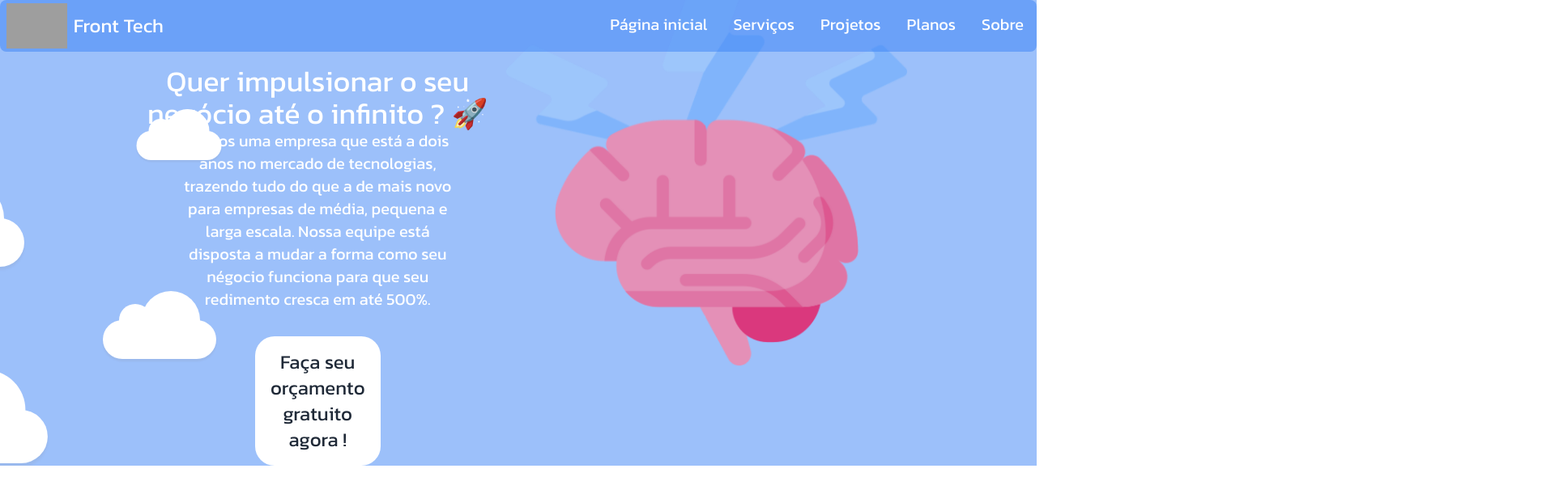
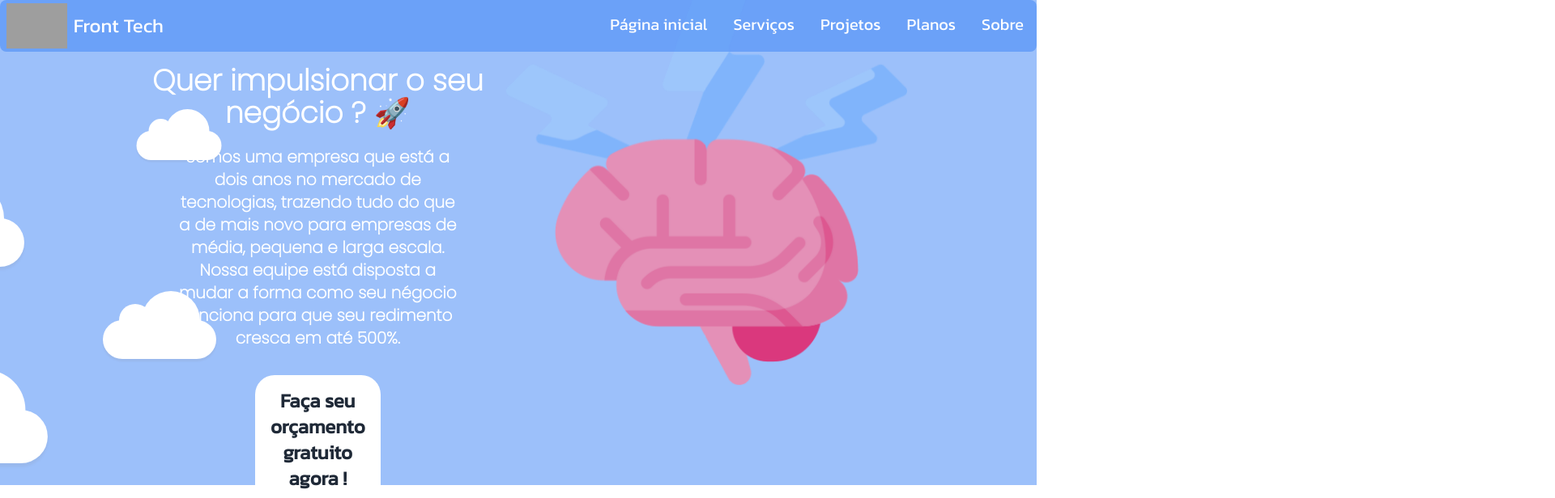
Before and after one commit to emanoel3578/portfolio-website, a Vue app: page / in a window 1280 px wide. Shown: the top 616 px of the page at 81% size, 1920 px wide, since content can reach past the window. Built offline with nearby package versions, Linux system fonts and the light colour scheme; grey boxes are pictures that could not be loaded.

Commit message:
corrigido fonte e texto em header

```diff
--- a/src/components/Header.vue
+++ b/src/components/Header.vue
@@ -23,9 +23,9 @@
             </div>
         </div>
     </div>
-    <div class="flex flex-col-reverse md:flex md:items-center md:flex-row md:px-40 md:pt-20 text-center text-white md:justify-between font-kanit">
+    <div class="flex flex-col-reverse md:flex md:items-center md:flex-row md:px-40 md:pt-20 text-center text-white md:justify-between font-poppins font-bold ">
         <div class="h-full md:w-2/4 relative pt-20 pb-10 md:py-0 md:slide-top">
-            <p class="hidden md:block md:text-4xl sm:text-sm transition duration-500 ease-in-out transform hover:-translate-y-1 hover:scale-110">Quer impulsionar o seu negócio até o infinito ? 🚀</p>
+            <p class="hidden md:block md:text-4xl md:pb-5 sm:text-sm transition duration-500 ease-in-out transform hover:-translate-y-1 hover:scale-110">Quer impulsionar o seu negócio ? 🚀</p>
             <p class="hidden md:block mx-auto my-0 w-3/4 text-xl transition duration-500 ease-in-out transform hover:-translate-y-1 hover:scale-110">Somos uma empresa que está a dois anos no mercado de tecnologias, trazendo tudo do que a de mais novo para empresas de média, pequena e larga escala. Nossa equipe está disposta a mudar a forma como seu négocio funciona para que seu redimento cresca em até 500%.</p>
             <p class="md:hidden text-5xl transition duration-500 ease-in-out transform hover:-translate-y-1 hover:scale-110">Venha mudar seu Negócio ! 🚀</p>
             <p class="md:hidden w-5/6 mx-auto my-0 transition duration-500 ease-in-out transform hover:-translate-y-1 hover:scale-110">Somos uma empresa que está a dois anos no mercado de tecnologias, trazendo tudo do que a de mais novo para empresas de média, pequena e larga escala. Nossa equipe está disposta a mudar a forma como seu négocio funciona para que seu redimento cresca em até 500%.</p>
```
